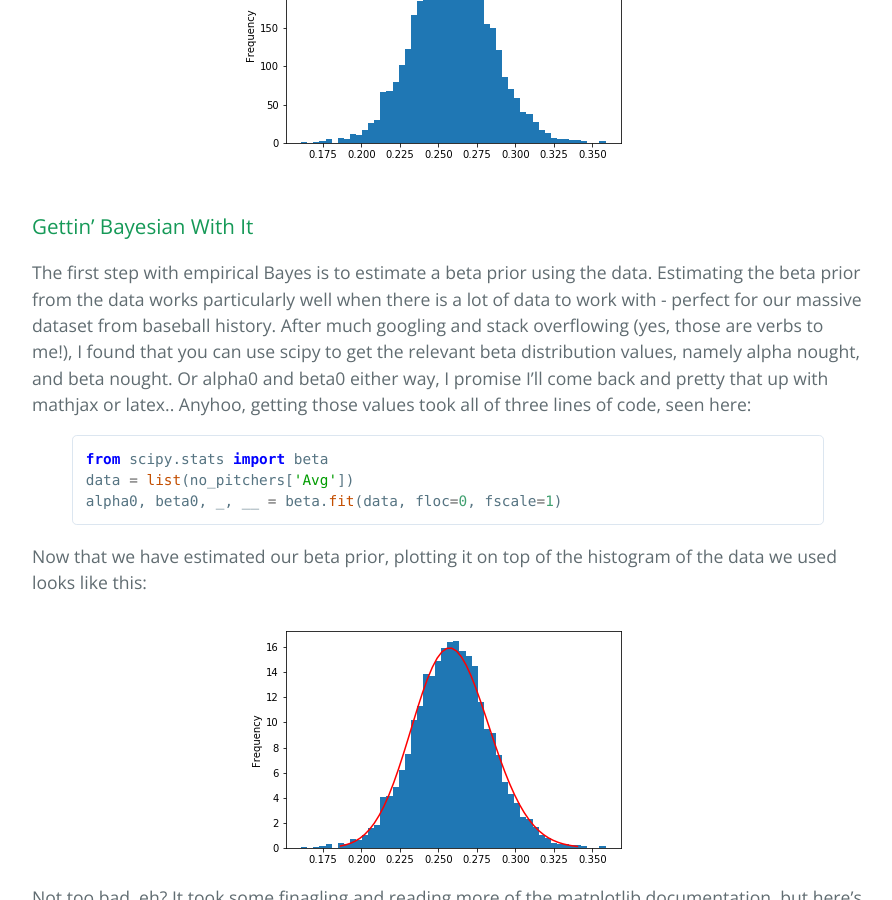
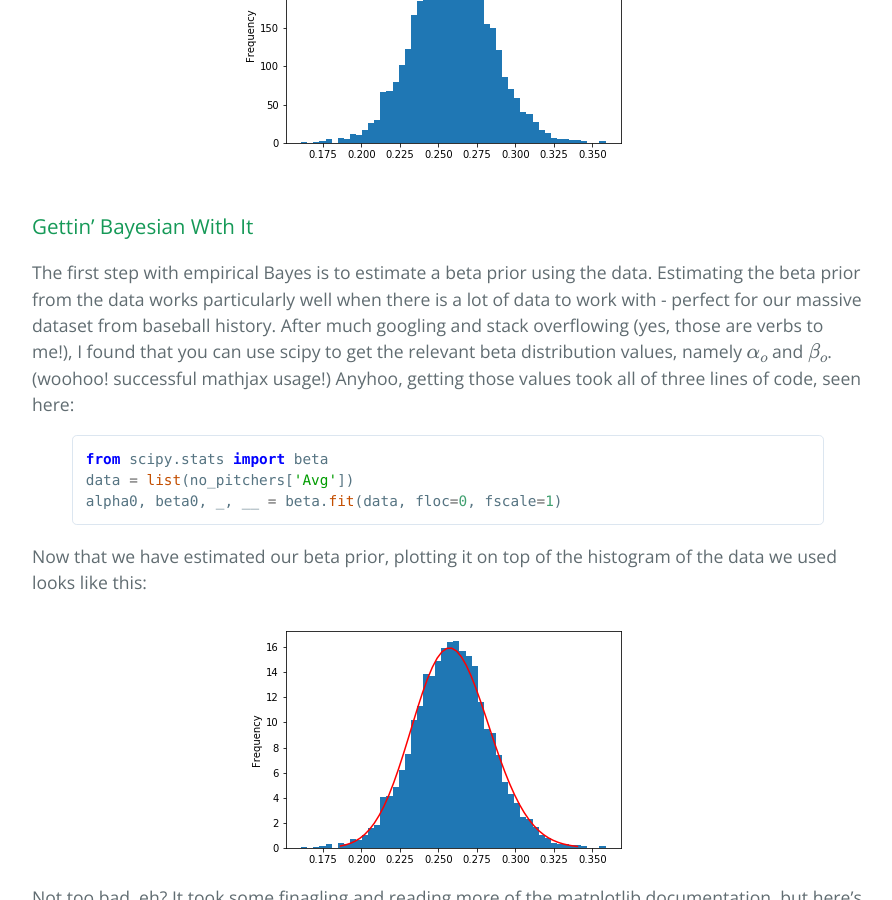
Before and after one commit to coldfashioned/coldfashioned.github.io, a Jekyll site: the page built from _posts/2017-09-01-Baseball.md, in a window 1280 px wide and 900 px high, scrolled down 1561 px. Shown: the whole window, without its empty margins (192-1084 px from the left). Built offline with Jekyll 4.4.1, drawn with Linux system fonts in a browser that asks for light colours; formulas are drawn with MathJax 3; a script that is not in the unit is left out; part of the change alters nothing that is shown.

Commit message:
adding mathjax capability

```diff
--- /dev/null
+++ b/_includes/mathjax.html
@@ -0,0 +1,22 @@
+{% if page.mathjax %}
+<script type="text/x-mathjax-config">
+  MathJax.Hub.Config({
+    tex2jax: {
+      inlineMath: [ ['$','$'], ["\\(","\\)"] ],
+      processEscapes: true
+    }
+  });
+</script>
+<script
+  type="text/javascript"
+  charset="utf-8"
+  src="https://cdn.mathjax.org/mathjax/latest/MathJax.js?config=TeX-AMS-MML_HTMLorMML"
+>
+</script>
+<script
+  type="text/javascript"
+  charset="utf-8"
+  src="https://vincenttam.github.io/javascripts/MathJaxLocal.js"
+>
+</script>
+{% endif %}
--- a/_layouts/post.html
+++ b/_layouts/post.html
@@ -1,6 +1,7 @@
 ---
 layout: default
 ---
+{% include mathjax.html %}
 <article class="post" itemscope itemtype="http://schema.org/BlogPosting">
   <h2>{{ page.title }}</h2>
   <p class="meta">{{ page.date | date_to_string }}</p>
--- a/_posts/2017-09-01-Baseball.md
+++ b/_posts/2017-09-01-Baseball.md
@@ -1,5 +1,6 @@
 ---
 layout: post
+mathjax: true
 title:  "Empirical Bayes & Baseball (& Python)"
 date:   2017-09-01
 tags:   data science Bayes baseball
@@ -15,7 +16,7 @@ As you can see, there's still a bit of a 'lean' to that dataset. Here's where I
 ![no_pitchers_histogram](/assets/no_pitchers_hist.png){: .center-image}
 
 ### Gettin' Bayesian With It
-The first step with empirical Bayes is to estimate a beta prior using the data. Estimating the beta prior from the data works particularly well when there is a lot of data to work with - perfect for our massive dataset from baseball history. After much googling and stack overflowing (yes, those are verbs to me!), I found that you can use scipy to get the relevant beta distribution values, namely alpha nought, and beta nought. Or alpha0 and beta0 either way, I promise I'll come back and pretty that up with mathjax or latex.. Anyhoo, getting those values took all of three lines of code, seen here:
+The first step with empirical Bayes is to estimate a beta prior using the data. Estimating the beta prior from the data works particularly well when there is a lot of data to work with - perfect for our massive dataset from baseball history. After much googling and stack overflowing (yes, those are verbs to me!), I found that you can use scipy to get the relevant beta distribution values, namely $\alpha_o$ and $\beta_o$. (woohoo! successful mathjax usage!) Anyhoo, getting those values took all of three lines of code, seen here:
 {% highlight python %}
 from scipy.stats import beta
 data = list(no_pitchers['Avg'])
```
